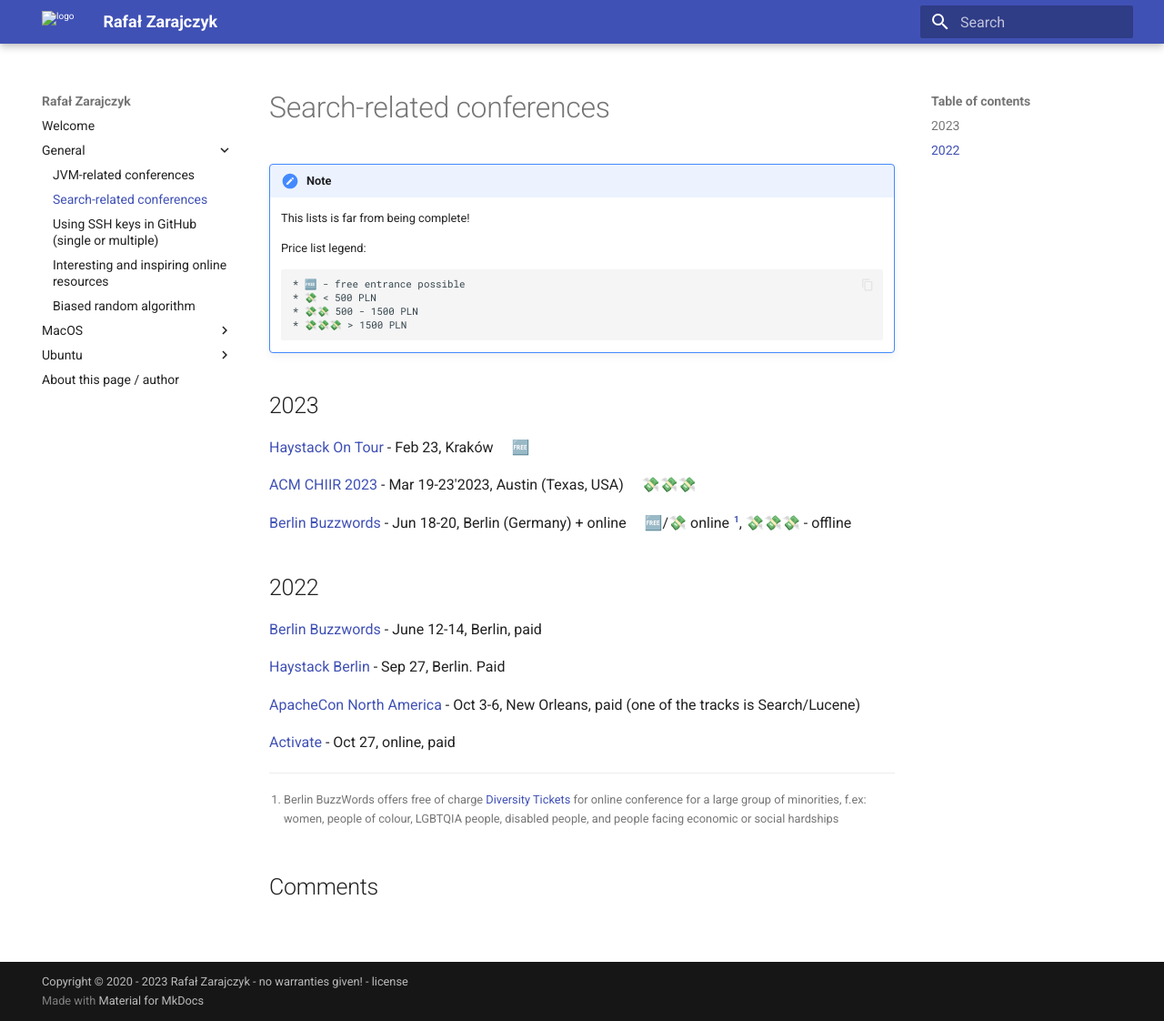
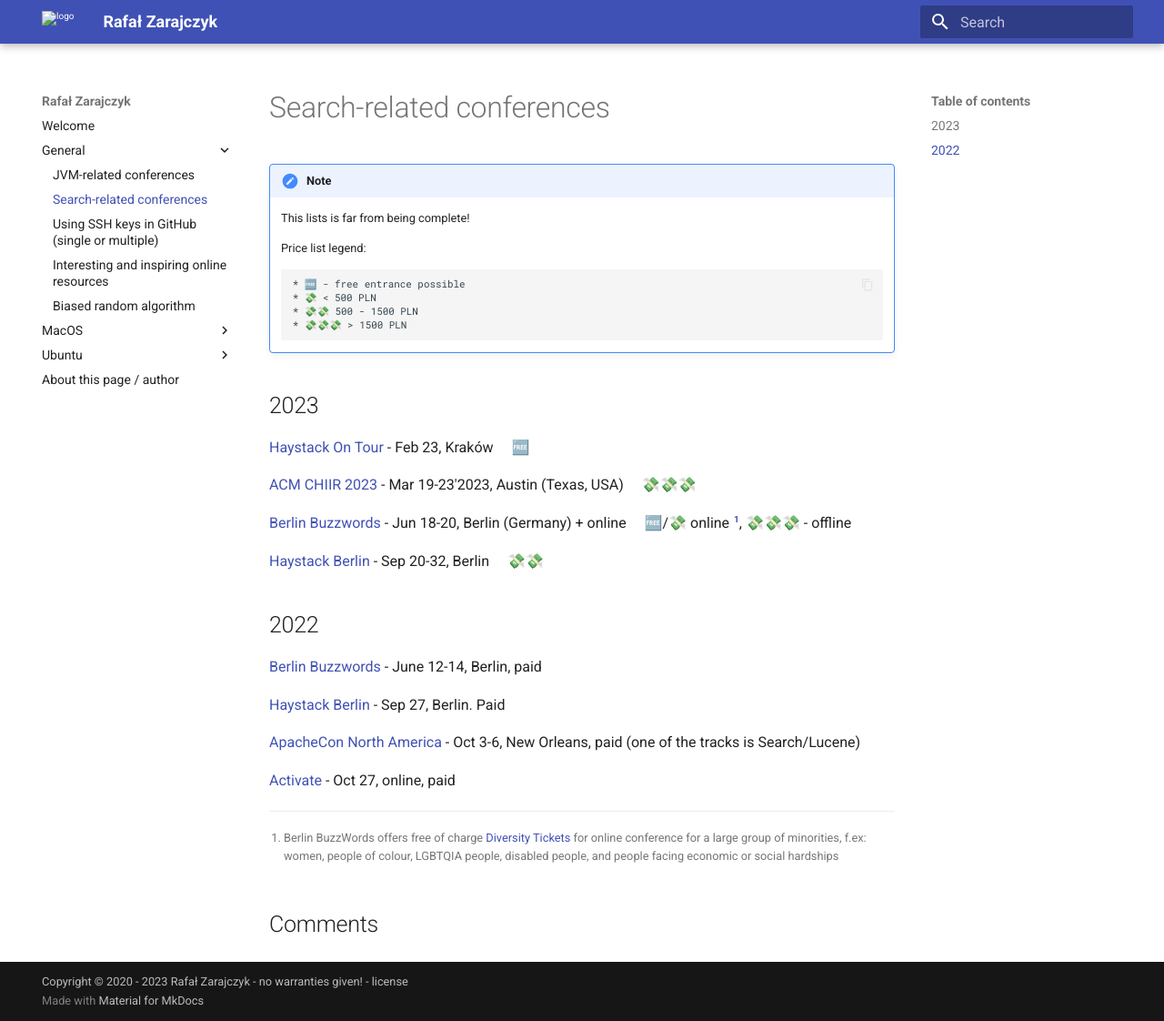
Before and after one commit to rzarajczyk/rzarajczyk.github.io, an MkDocs documentation site: the page built from docs/general-search-conferences.md, in a window 1280 px wide and 1122 px high. Shown: the whole window at 91% size. Built offline with MkDocs 1.6.1 and Material for MkDocs 9.7.7, drawn with Linux system fonts in a browser that asks for light colours; comment, search, counter and statistics services are not loaded.

Commit message:
Update general-search-conferences.md

```diff
--- a/docs/general-search-conferences.md
+++ b/docs/general-search-conferences.md
@@ -20,6 +20,8 @@
 
 [Berlin Buzzwords](https://2023.berlinbuzzwords.de/) - Jun 18-20, Berlin (Germany) + online &nbsp;&nbsp;&nbsp; 🆓/💸 online [^1], 💸💸💸 - offline
 
+[Haystack Berlin](https://haystackconf.com/) - Sep 20-32, Berlin &nbsp;&nbsp;&nbsp; 💸💸
+
 [^1]:
     Berlin BuzzWords offers free of charge [Diversity Tickets](https://2023.berlinbuzzwords.de/diversity-inclusivity/) for online
     conference for a large group of minorities, f.ex: women, people of colour, LGBTQIA people, disabled people, and people facing economic or social hardships
```
